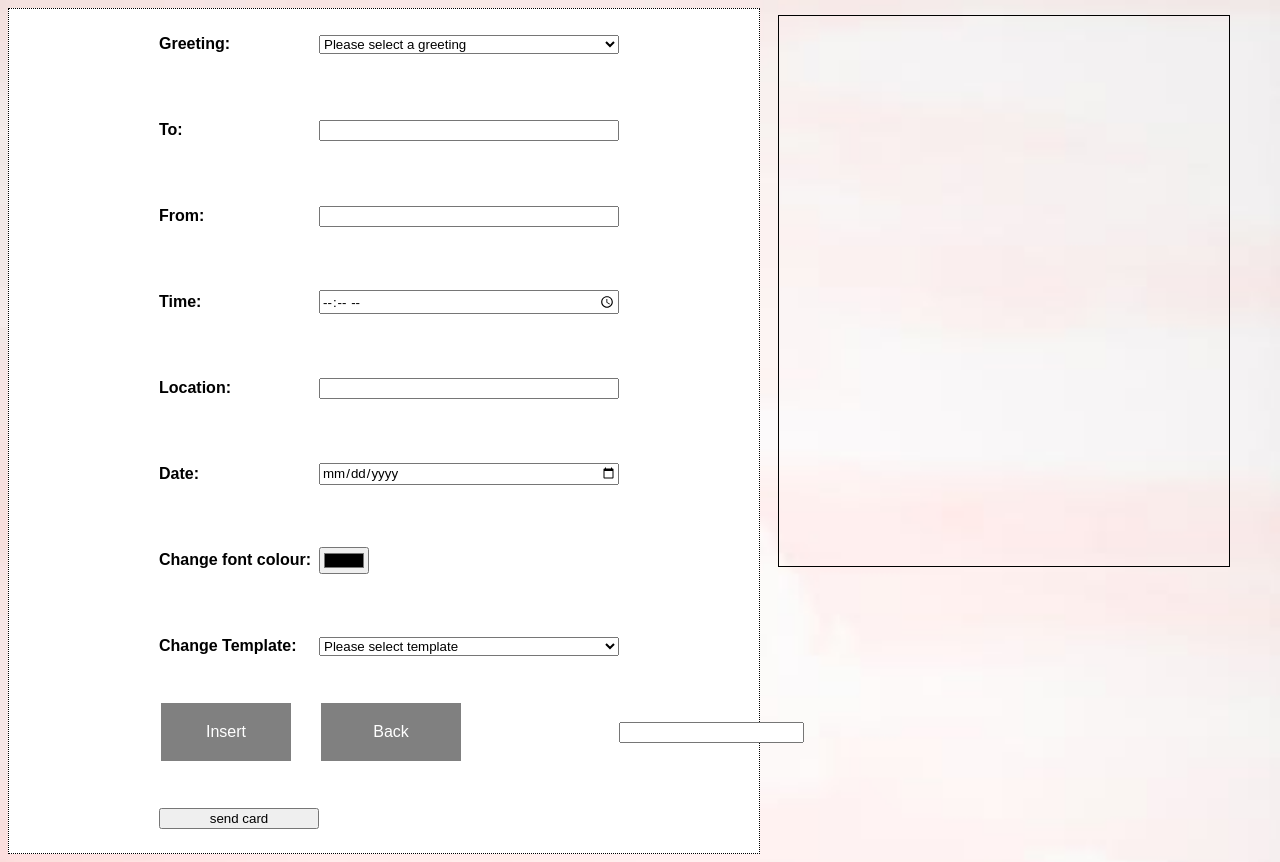
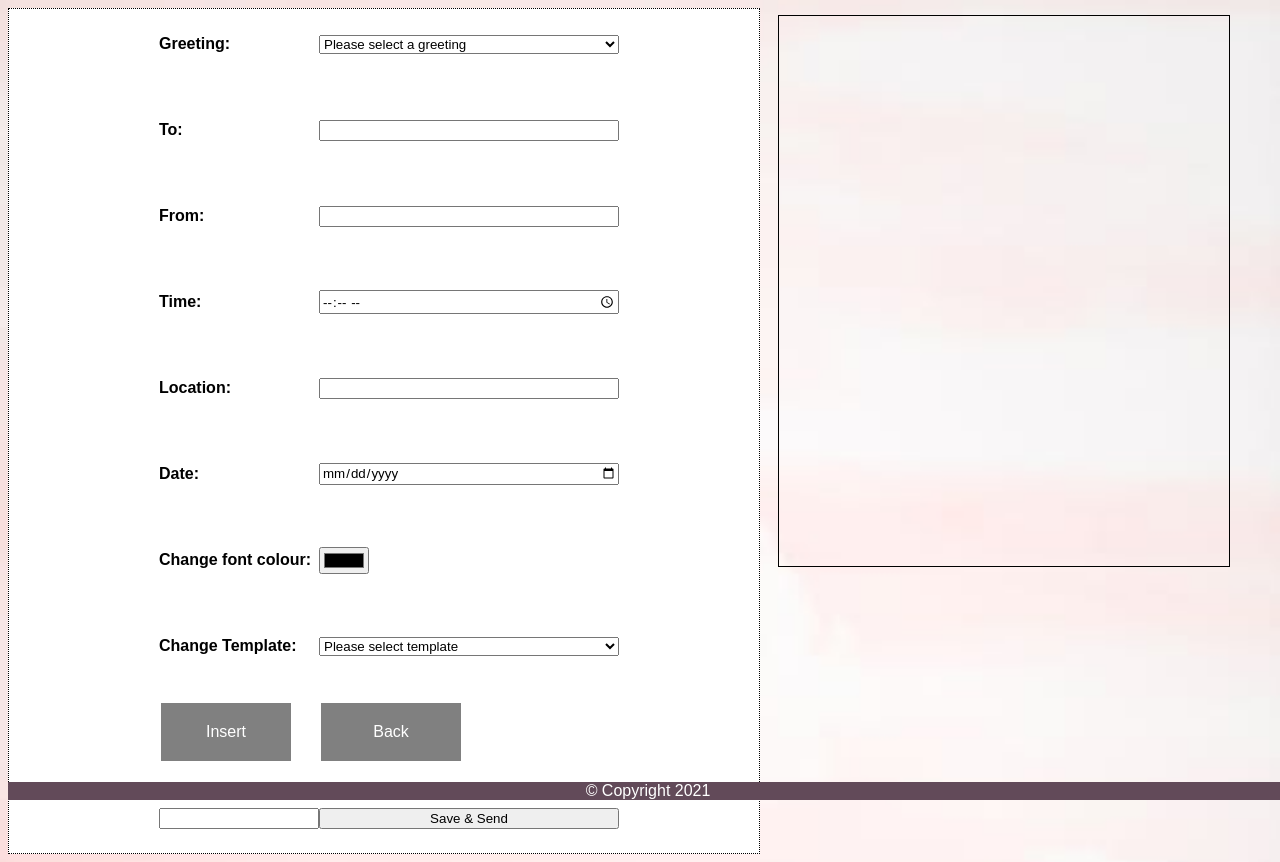
Before and after one commit to AsyiqinAkandi/groupthree, a plain HTML site: page corp.html in a window 1280 px wide. Drawn offline with Linux system fonts and the light colour scheme.

Commit message:
Update corp.html

```diff
--- a/corp.html
+++ b/corp.html
@@ -108,6 +108,15 @@
 			top: 300px;
 		}
 
+		footer {
+			position: fixed;
+			bottom: 0;
+			background-color: #624a59;
+			width: 100%;
+			text-align: center;
+			color: white;
+		}
+
 	</style>
 
 	<script type="text/javascript">
@@ -201,10 +210,10 @@
 	</select><br>
 
 	<button id="insert" class="button" onclick="insert()">Insert</button>
-	<a href="index.html" class="button">Back</a>
+	<a href="index.html" class="button">Back</a><br>
 
 	<input type="email" name="email">
-	<button id="btn" onclick="sent()">send card</button>
+	<button id="btn" onclick="sent()">Save & Send</button>
 
 </div>
 
@@ -221,5 +230,7 @@
 
 </div>
 
+<footer>© Copyright 2021</footer>
+
 </body>
 </html>
```
